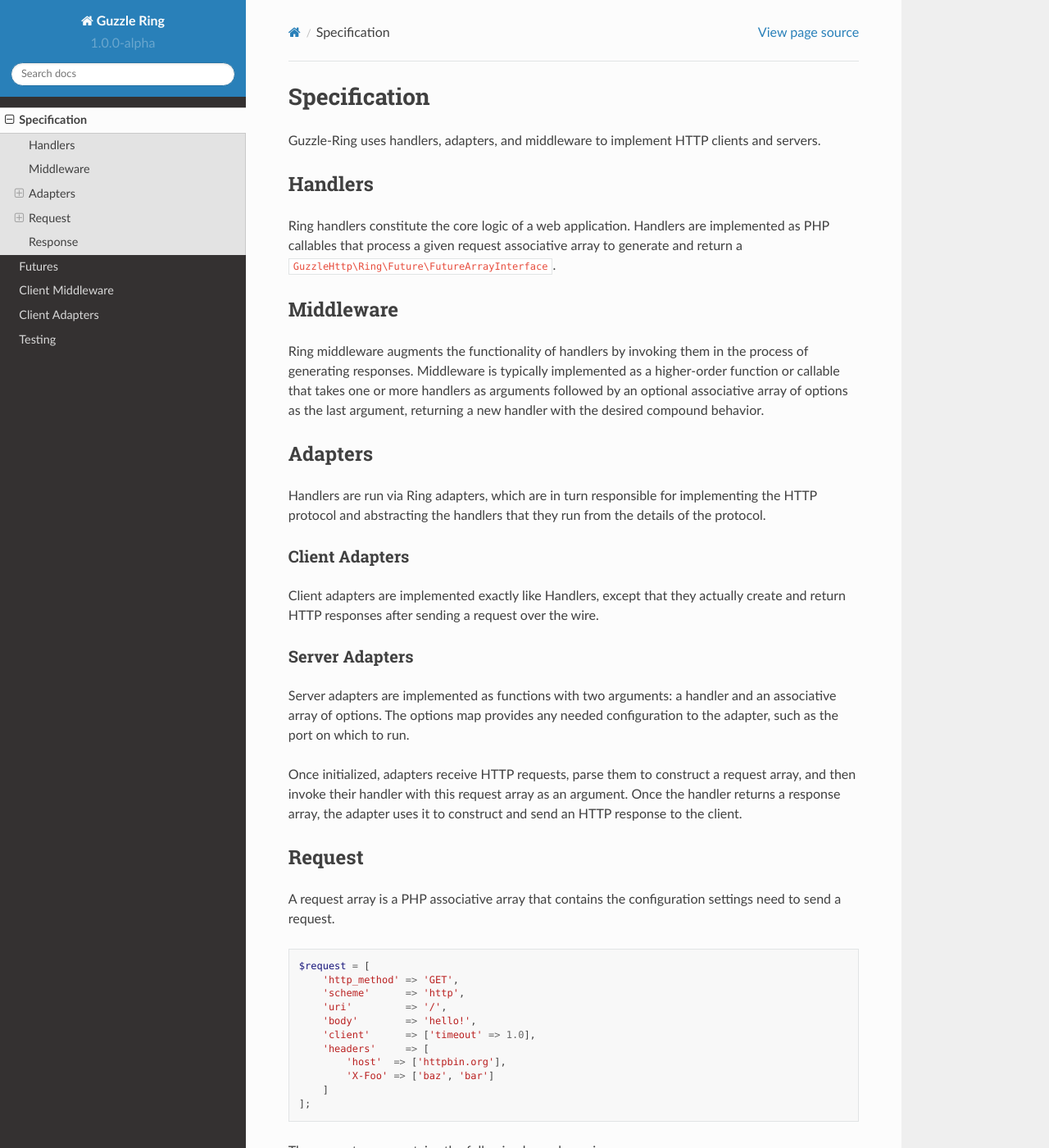
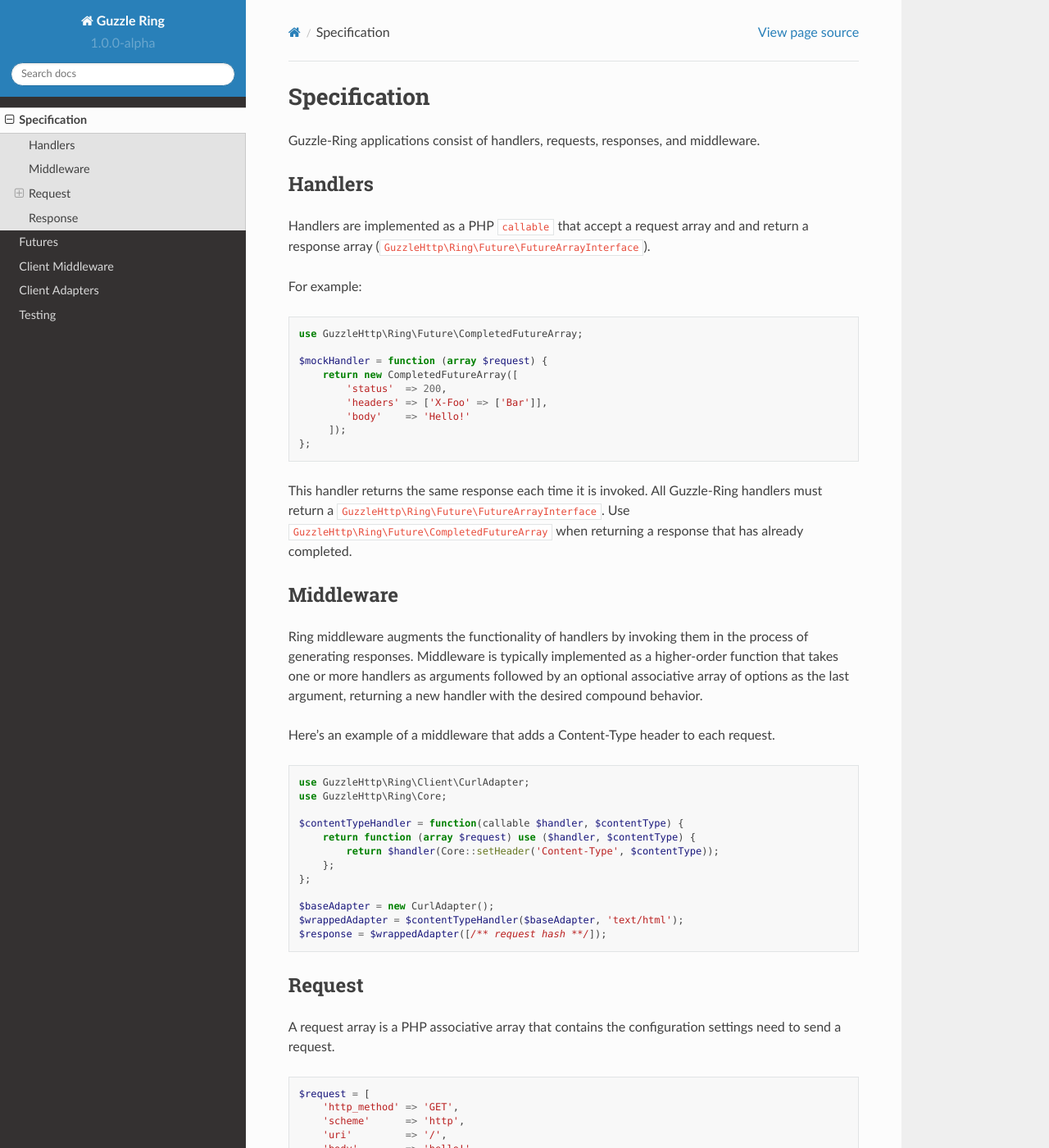
Before and after one commit to guzzle/RingPHP, a Sphinx documentation site: the page built from docs/spec.rst, in a window 1280 px wide and 1400 px high. Shown: the whole window at 82% size. Built offline with Sphinx 7.4.7 and the Read the Docs theme 2.0.0, drawn with Linux system fonts in a browser that asks for light colours; some of the changed text lies outside the part shown.

Commit message:
Doc updates. Adding setHeader

```diff
--- a/docs/spec.rst
+++ b/docs/spec.rst
@@ -2,50 +2,60 @@
 Specification
 =============
 
-Guzzle-Ring uses handlers, adapters, and middleware to implement HTTP clients
-and servers.
+Guzzle-Ring applications consist of handlers, requests, responses, and
+middleware.
 
 Handlers
 --------
 
-Ring handlers constitute the core logic of a web application. Handlers are
-implemented as PHP callables that process a given request associative array to
-generate and return a ``GuzzleHttp\Ring\Future\FutureArrayInterface``.
+Handlers are implemented as a PHP ``callable`` that accept a request array and
+and return a response array (``GuzzleHttp\Ring\Future\FutureArrayInterface``).
+
+For example:
+
+.. code-block:: php
+
+    use GuzzleHttp\Ring\Future\CompletedFutureArray;
+
+    $mockHandler = function (array $request) {
+        return new CompletedFutureArray([
+            'status'  => 200,
+            'headers' => ['X-Foo' => ['Bar']],
+            'body'    => 'Hello!'
+         ]);
+    };
+
+This handler returns the same response each time it is invoked. All Guzzle-Ring
+handlers must return a ``GuzzleHttp\Ring\Future\FutureArrayInterface``. Use
+``GuzzleHttp\Ring\Future\CompletedFutureArray`` when returning a response that
+has already completed.
 
 Middleware
 ----------
 
 Ring middleware augments the functionality of handlers by invoking them in the
 process of generating responses. Middleware is typically implemented as a
-higher-order function or callable that takes one or more handlers as arguments
-followed by an optional associative array of options as the last argument,
-returning a new handler with the desired compound behavior.
+higher-order function that takes one or more handlers as arguments followed by
+an optional associative array of options as the last argument, returning a new
+handler with the desired compound behavior.
 
-Adapters
---------
+Here's an example of a middleware that adds a Content-Type header to each
+request.
 
-Handlers are run via Ring adapters, which are in turn responsible for
-implementing the HTTP protocol and abstracting the handlers that they run from
-the details of the protocol.
+.. code-block:: php
 
-Client Adapters
-~~~~~~~~~~~~~~~
+    use GuzzleHttp\Ring\Client\CurlAdapter;
+    use GuzzleHttp\Ring\Core;
 
-Client adapters are implemented exactly like Handlers, except that they
-actually create and return HTTP responses after sending a request over the
-wire.
+    $contentTypeHandler = function(callable $handler, $contentType) {
+        return function (array $request) use ($handler, $contentType) {
+            return $handler(Core::setHeader('Content-Type', $contentType));
+        };
+    };
 
-Server Adapters
-~~~~~~~~~~~~~~~
-
-Server adapters are implemented as functions with two arguments: a handler and
-an associative array of options. The options map provides any needed
-configuration to the adapter, such as the port on which to run.
-
-Once initialized, adapters receive HTTP requests, parse them to construct a
-request array, and then invoke their handler with this request array as an
-argument. Once the handler returns a response array, the adapter uses it to
-construct and send an HTTP response to the client.
+    $baseAdapter = new CurlAdapter();
+    $wrappedAdapter = $contentTypeHandler($baseAdapter, 'text/html');
+    $response = $wrappedAdapter([/** request hash **/]);
 
 Request
 -------
@@ -103,36 +113,36 @@
 
     Set to ``true`` or omit the ``future`` option to *request* that a request
     will be completed asynchronously. Keep in mind that your request might not
-    necessarily be completed asynchronously based on the adapter you are using.
+    necessarily be completed asynchronously based on the handler you are using.
     Set the ``future`` option to ``false`` to request that a synchronous
     response be provided.
 
     You can provide a string value to specify fine-tuned future behaviors that
-    may be specific to the underlying adapters you are using. There are,
-    however, some common future options that adapters should implement if
+    may be specific to the underlying handlers you are using. There are,
+    however, some common future options that handlers should implement if
     possible.
 
     lazy
-        Requests that the adapter does not open and send the request
+        Requests that the handler does not open and send the request
         immediately, but rather only opens and sends the request once the
         future is dereferenced. This option is often useful for sending a large
-        number of requests concurrently to allow adapters to take better
+        number of requests concurrently to allow handlers to take better
         advantage of non-blocking transfers by first building up a pool of
         requests.
 
-    If an adapter does not implement or understand a provided string value,
+    If an handler does not implement or understand a provided string value,
     then the request MUST be treated as if the user provided ``true`` rather
     than the string value.
 
-    Future responses created by asynchronous adapters MUST attempt to complete
+    Future responses created by asynchronous handlers MUST attempt to complete
     any outstanding future responses when they are destructed. Asynchronous
-    adapters MAY choose to automatically complete responses when the number
-    of outstanding requests reaches an adapter-specific threshold.
+    handlers MAY choose to automatically complete responses when the number
+    of outstanding requests reaches an handler-specific threshold.
 
 Client Specific Options
 ~~~~~~~~~~~~~~~~~~~~~~~
 
-The following options are only used in ring client adapters.
+The following options are only used in ring client handlers.
 
 .. _client-options:
 
@@ -154,12 +164,12 @@
 
     debug
         (bool, fopen() resource) Set to true or set to a PHP stream returned by
-        fopen() to enable debug output with the adapter used to send a request.
+        fopen() to enable debug output with the handler used to send a request.
         If set to ``true``, the output is written to PHP's STDOUT. If a PHP
         ``fopen`` resource handle is provided, the output is written to the
         stream.
 
-        "Debug output" is adapter specific: different adapters will yield
+        "Debug output" is handler specific: different handlers will yield
         different output and various various level of detail. For example, when
         using cURL to transfer requests, cURL's `CURLOPT_VERBOSE <http://curl.haxx.se/libcurl/c/CURLOPT_VERBOSE.html>`_
         will be used. When using the PHP stream wrapper, `stream notifications <http://php.net/manual/en/function.stream-notification-callback.php>`_
@@ -173,7 +183,7 @@
 
     delay
         (int) The number of milliseconds to delay before sending the request.
-        This is often used for delaying before retrying a request. Adapters
+        This is often used for delaying before retrying a request. Handlers
         SHOULD implement this if possible, but it is not a strict requirement.
 
     progress
@@ -222,7 +232,7 @@
     stream
         (bool) Set to true to stream a response rather than download it all
         up-front. This option will only be utilized when the corresponding
-        adapter supports it.
+        handler supports it.
 
     timeout
         (float) Float describing the timeout of the request in seconds. Use 0 to
@@ -242,7 +252,7 @@
 Server Specific Options
 ~~~~~~~~~~~~~~~~~~~~~~~
 
-The following options are only used in ring server adapters.
+The following options are only used in ring server handlers.
 
 server_port
     (integer) The port on which the request is being handled. This is only
@@ -295,7 +305,7 @@
 
 transfer_stats
     (array) Provides an associative array of arbitrary transfer statistics if
-    provided by the underlying adapter.
+    provided by the underlying handler.
 
 version
     (string) HTTP protocol version. Defaults to ``1.1``.
```
Also changed, not shown: README.rst (+7 -4 lines), docs/index.rst (+9 -6 lines), 1 other file.
